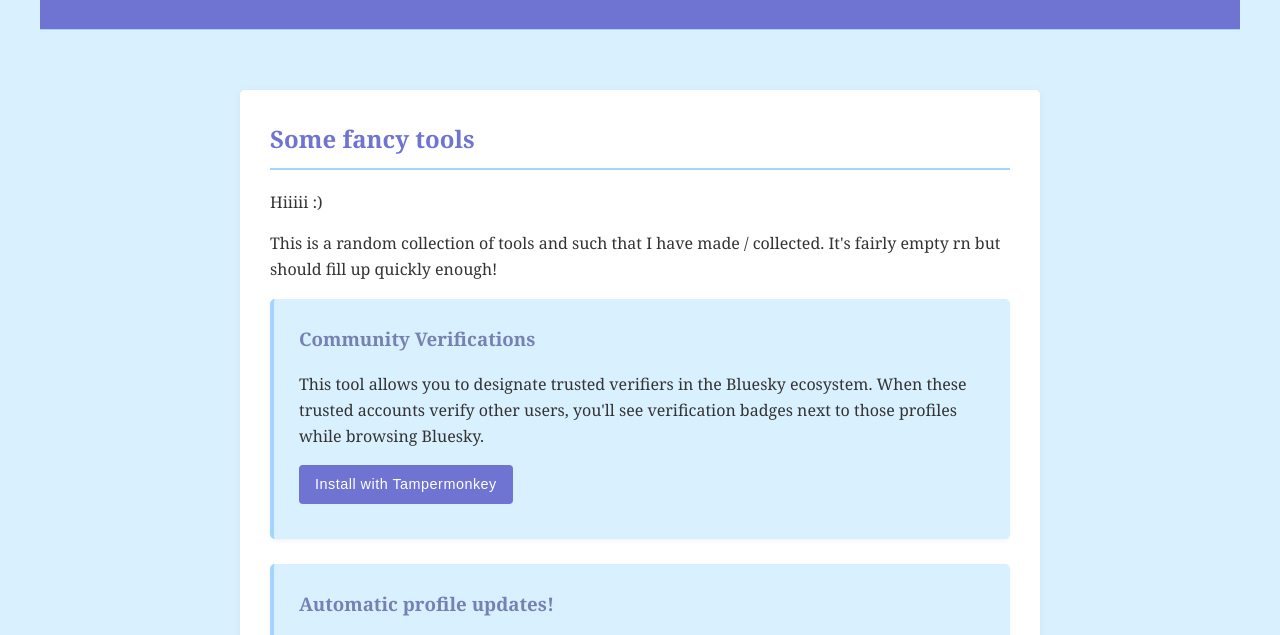
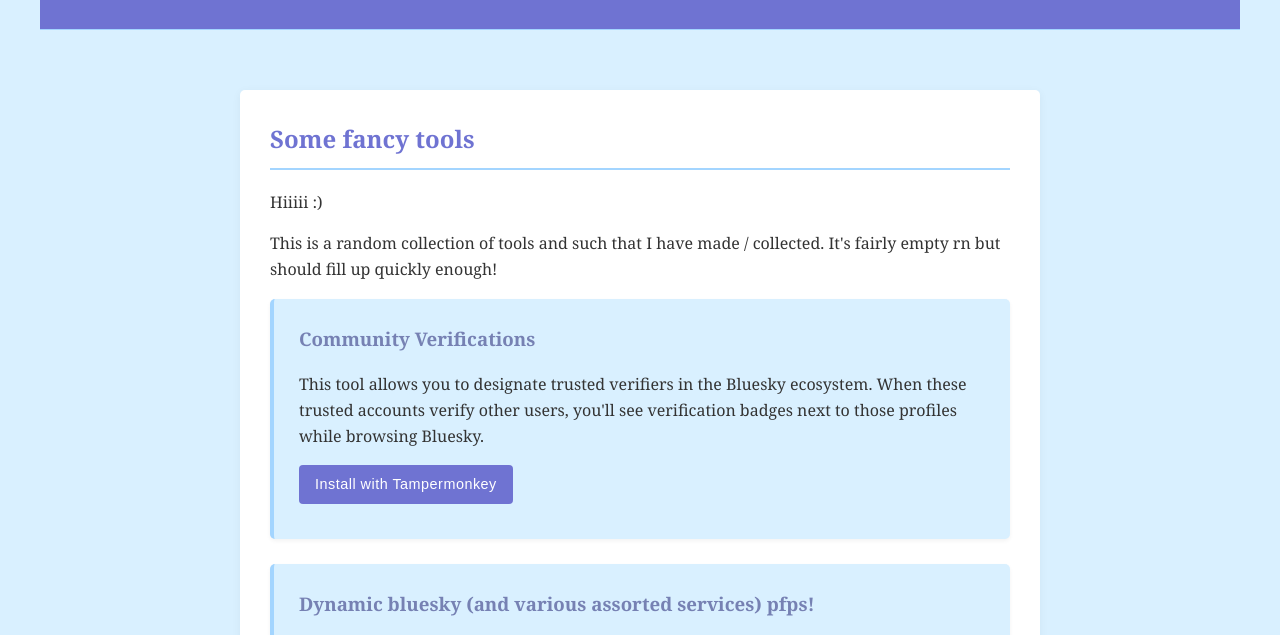
Before and after one commit to taciturnaxolotl/serif, a plain HTML site: page site/index.html in a window 1280 px wide. Shown: the part 133-768 px from the top of the page. Drawn offline with Linux system fonts and the light colour scheme.

Commit message:
chore: fix mis-wording

```diff
--- a/site/index.html
+++ b/site/index.html
@@ -198,7 +198,9 @@
                 </div>
 
                 <div class="card">
-                    <h3>Automatic profile updates!</h3>
+                    <h3>
+                        Dynamic bluesky (and various assorted services) pfps!
+                    </h3>
                     <p>
                         I made this inspired by
                         <a
```
